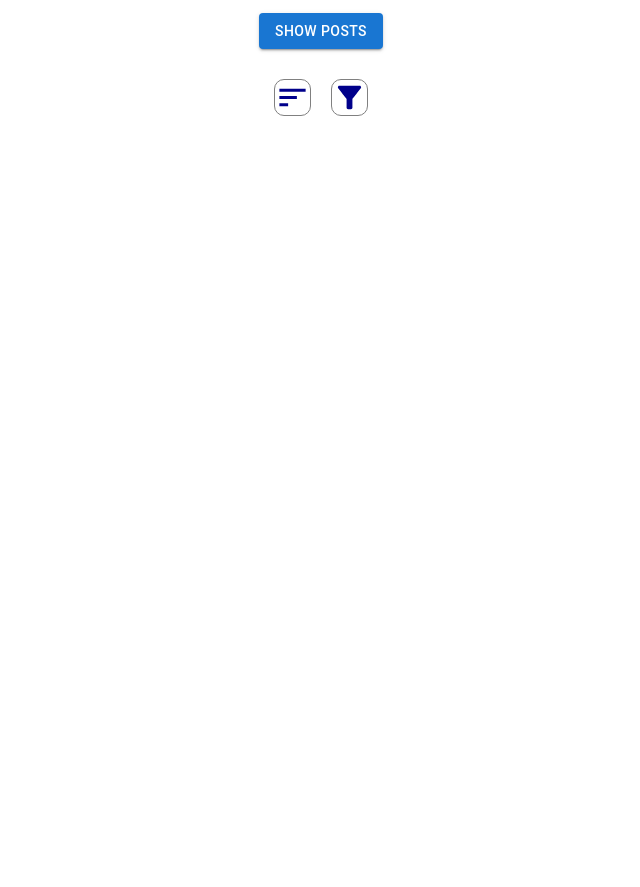
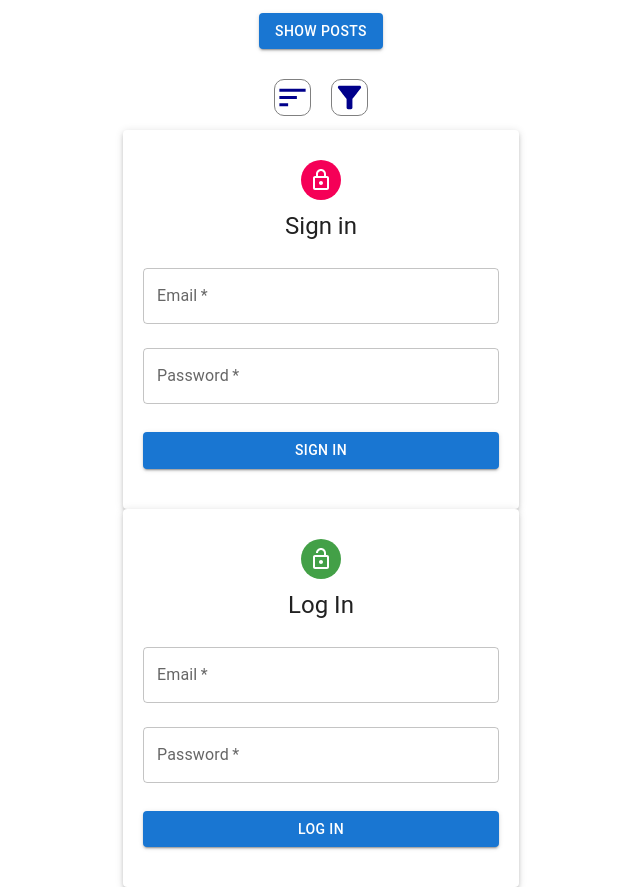
Before and after one commit to Anzhela-Sahakyan/AOByte_internship_Anzhela_Sahakyan, a React (Create React App) app: page / in a window 1280 px wide. Shown: the part 160-1047 px from the top of the page, without its empty margins (319-959 px from the left). Before the commit the page ends 800 px from the top, so only its background shows below. Built offline with nearby package versions, Linux system fonts and the light colour scheme.

Commit message:
adding login and sign up forms

```diff
--- a/package.json
+++ b/package.json
@@ -5,8 +5,8 @@
   "dependencies": {
     "@emotion/react": "^11.11.1",
     "@emotion/styled": "^11.11.0",
-    "@mui/icons-material": "^5.14.6",
-    "@mui/material": "^5.14.6",
+    "@mui/icons-material": "^5.14.7",
+    "@mui/material": "^5.14.7",
     "@testing-library/jest-dom": "^5.16.5",
     "@testing-library/react": "^13.4.0",
     "@testing-library/user-event": "^13.5.0",
--- a/src/App.js
+++ b/src/App.js
@@ -1,6 +1,8 @@
 import "./App.css";
 import CreatePosts from "./CreatePosts/CreatePosts";
 import SubmitPostBtn from "./CreatePosts/SubmitPostBtn";
+import LoginForm from "./LogInForm/LoginForm";
+import SignInForm from "./SignInForm/SignIn";
 import ShowPosts from "./showPosts";
 
 function App() {
@@ -9,6 +11,8 @@ function App() {
       <CreatePosts />
       <SubmitPostBtn />
       <ShowPosts />
+      <SignInForm />
+      <LoginForm />
     </div>
   );
 }
--- /dev/null
+++ b/src/LogInForm/LoginForm.js
@@ -0,0 +1,93 @@
+import React, { useState } from "react";
+import {
+  Container,
+  Paper,
+  TextField,
+  Button,
+  Avatar,
+  Typography,
+} from "@mui/material";
+import LockOpenOutlinedIcon from "@mui/icons-material/LockOpenOutlined";
+
+const LoginForm = () => {
+  const [email, setEmail] = useState("");
+  const [password, setPassword] = useState("");
+
+  const validateEmail = (email) => {
+    const emailPattern = /^[^\s@]+@[^\s@]+\.[^\s@]+$/;
+    return emailPattern.test(email);
+  };
+
+  const validatePassword = (password) => {
+    const passwordPattern = /^(?=.*[A-Za-z])(?=.*\d)[A-Za-z\d]{6,}$/;
+    return passwordPattern.test(password);
+  };
+  const handleLogin = (e) => {
+    if (!validateEmail(email) || !validatePassword(password)) {
+      console.log("email or password not valid");
+      e.preventDefault();
+      return;
+    }
+
+    console.log("loged in");
+    e.preventDefault();
+  };
+
+  return (
+    <Container component="main" maxWidth="xs">
+      <Paper
+        elevation={3}
+        style={{
+          padding: "20px",
+          display: "flex",
+          flexDirection: "column",
+          alignItems: "center",
+        }}
+      >
+        <Avatar style={{ backgroundColor: "#43a047", margin: "10px" }}>
+          <LockOpenOutlinedIcon />
+        </Avatar>
+        <Typography component="h1" variant="h5">
+          Log In
+        </Typography>
+        <form
+          style={{ width: "100%", marginTop: "10px" }}
+          onSubmit={handleLogin}
+        >
+          <TextField
+            label="Email"
+            variant="outlined"
+            margin="normal"
+            required
+            fullWidth
+            value={email}
+            onChange={(e) => {
+              setEmail(e.target.value);
+            }}
+          />
+          <TextField
+            label="Password"
+            type="password"
+            variant="outlined"
+            margin="normal"
+            required
+            fullWidth
+            value={password}
+            onChange={(e) => setPassword(e.target.value)}
+          />
+          <Button
+            type="submit"
+            fullWidth
+            variant="contained"
+            color="primary"
+            style={{ margin: "20px 0" }}
+          >
+            Log In
+          </Button>
+        </form>
+      </Paper>
+    </Container>
+  );
+};
+
+export default LoginForm;
--- /dev/null
+++ b/src/SignInForm/SignIn.js
@@ -0,0 +1,86 @@
+import React, { useState } from "react";
+import {
+  Container,
+  Paper,
+  TextField,
+  Button,
+  Avatar,
+  Typography,
+} from "@mui/material";
+import LockOutlinedIcon from "@mui/icons-material/LockOutlined";
+
+const SignInForm = () => {
+  const [email, setEmail] = useState("");
+  const [password, setPassword] = useState("");
+
+  const validEmail = (email) => {
+    const emailValidPattern = /^[^\s@]+@[^\s@]+\.[^\s@]+$/;
+    return emailValidPattern.test(email);
+  };
+
+  const handleSignIn = (e) => {
+    if (!validEmail(email)) {
+      e.preventDefault();
+      console.log("email not valid");
+      return;
+    }
+    console.log("signed in");
+    e.preventDefault();
+  };
+
+  return (
+    <Container component="main" maxWidth="xs">
+      <Paper
+        elevation={3}
+        style={{
+          padding: "20px",
+          display: "flex",
+          flexDirection: "column",
+          alignItems: "center",
+        }}
+      >
+        <Avatar style={{ backgroundColor: "#f50057", margin: "10px" }}>
+          <LockOutlinedIcon />
+        </Avatar>
+        <Typography component="h1" variant="h5">
+          Sign in
+        </Typography>
+        <form
+          style={{ width: "100%", marginTop: "10px" }}
+          onSubmit={handleSignIn}
+        >
+          <TextField
+            label="Email"
+            variant="outlined"
+            margin="normal"
+            required
+            fullWidth
+            value={email}
+            onChange={(e) => setEmail(e.target.value)}
+          />
+          <TextField
+            label="Password"
+            type="password"
+            variant="outlined"
+            margin="normal"
+            required
+            fullWidth
+            value={password}
+            onChange={(e) => setPassword(e.target.value)}
+          />
+          <Button
+            type="submit"
+            fullWidth
+            variant="contained"
+            color="primary"
+            style={{ margin: "20px 0" }}
+          >
+            Sign In
+          </Button>
+        </form>
+      </Paper>
+    </Container>
+  );
+};
+
+export default SignInForm;
```
Also changed, not shown: 1 other file (tests, documents, lock files or other folders).
